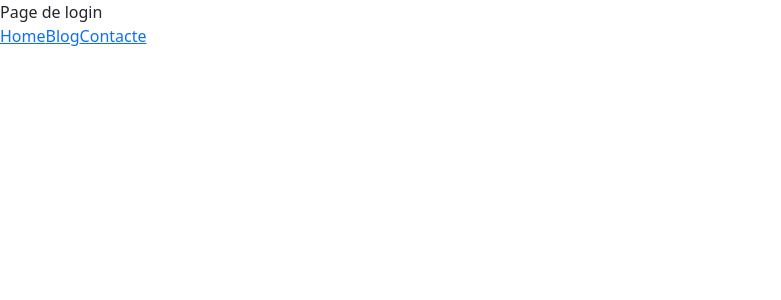
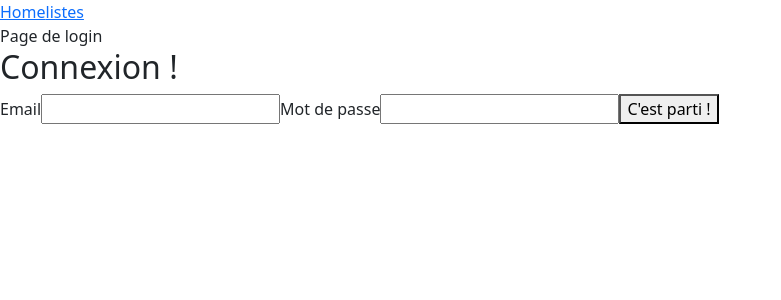
Before and after one commit to FlorentBouysse/TodoList_Symfo, a React (Vite) app in the folder frontend/: page / in a window 1280 px wide. Shown: the top 300 px of the page, without its empty margins (0-781 px from the left). Built offline with nearby package versions, Linux system fonts and the light colour scheme; no server answers.

Commit message:
create components for login

```diff
--- a/frontend/src/App.jsx
+++ b/frontend/src/App.jsx
@@ -1,10 +1,9 @@
 import { useEffect, useState } from 'react'
-import Navbar from './components/navbar/Navbar'
-import Login from './components/login/login'
-// import ky from 'ky'
+// import Navbar from './components/navbar/Navbar'
 import axios from 'axios';
 import {RouterProvider} from "react-router-dom";
-import Route from "./routes/Route.jsx"
+import Route from "./routes/Route.jsx";
+import Login from './pages/login/Login.jsx';
 
 
 
@@ -48,8 +47,8 @@ function App() {
     <>
       <div>
         <RouterProvider router={Route} />
-        {/* <Navbar />
-        <Login /> */}
+        {/* <Navbar /> */}
+        <Login />
       </div>
     </>
   )
--- a/frontend/src/components/errorPage/NotFoundPage.jsx
+++ b/frontend/src/components/errorPage/NotFoundPage.jsx
@@ -1,6 +1,9 @@
+import { Link } from "react-router-dom";
+
 export default function NotFoundPage() {
     return (
         <div>
+            <Link to='/'>Accueil</Link>
             <h2>Cette page n'existe pas !</h2>
         </div>
     )
--- /dev/null
+++ b/frontend/src/components/form/Button.jsx
@@ -0,0 +1,7 @@
+
+
+export default function Button({title}) {
+    return (
+        <button>{title}</button>
+    )
+}
--- /dev/null
+++ b/frontend/src/components/form/Input.jsx
@@ -0,0 +1,11 @@
+
+
+export default function Input({type, name, label, }) {
+    return (
+        <label htmlFor={name}>
+            {label}
+            <input type={type} />
+        </label>
+
+    )
+}
--- /dev/null
+++ b/frontend/src/pages/lists/Lists.jsx
@@ -0,0 +1,7 @@
+
+
+export default function Lists() {
+    return (
+        <div>Mes listes</div>
+    )
+}
--- a/frontend/src/components/login/login.jsx
+++ b/frontend/src/pages/login/Login.jsx
@@ -1,3 +1,7 @@
+import Button from "../../components/form/Button";
+import Input from "../../components/form/Input";
+
+
 export default function Login() {
     const handleSubmit = (e) => {
         e.preventDefault();
@@ -8,11 +12,9 @@ export default function Login() {
             <h2>Connexion !</h2>
             <div>
                 <form action="#" method="POST" onSubmit={handleSubmit}>
-                    <label htmlFor="email">Email</label>
-                    <input type="email" />
-                    <label htmlFor="password">Mot de passe</label>
-                    <input type="password" />
-                    <button>C'est parti !</button>
+                    <Input type={'email'} name={'email'} label={'Email'}/>
+                    <Input type={'password'} name={'password'} label={'Mot de passe'} />
+                    <Button title={"C'est parti !"} />
                 </form>
             </div>
         </div>
--- a/frontend/src/routes/Route.jsx
+++ b/frontend/src/routes/Route.jsx
@@ -1,5 +1,6 @@
 import {createBrowserRouter, Link} from "react-router-dom";
 import NotFoundPage from '../components/errorPage/NotFoundPage';
+import Lists from "../pages/lists/Lists";
 
 
 const router = createBrowserRouter([
@@ -7,42 +8,39 @@ const router = createBrowserRouter([
         path: '/',
         element: (
         <div>
-            Page de login
             <nav>
             <Link to="/">Home</Link>
-            <Link to="/blog">Blog</Link>
-            <Link to="/contact">Contacte</Link>
+            <Link to="/listes">listes</Link>
             </nav>
+            Page de login
         </div>
         ),
         errorElement: <NotFoundPage />
     },
     {
-        path: '/blog',
+        path: '/listes',
         element: (
         <div>
-            Page de blog
             <nav>
             <Link to="/">Home</Link>
-            <Link to="/blog">Blog</Link>
-            <Link to="/contact">Contacte</Link>
+            <Link to="/listes">listes</Link>
             </nav>
+            <Lists />
         </div>
         ),
     },
     {
-        path: '/contact',
+        path: '/listes/:listId',
         element: (
         <div>
-            Page de contact
             <nav>
             <Link to="/">Home</Link>
-            <Link to="/blog">Blog</Link>
-            <Link to="/contact">Contact</Link>
+            <Link to="/listes">listes</Link>
             </nav>
+            Page de tâches
         </div>
         ),
     },
-    ]);
+]);
 
-    export default router;
+export default router;
```
Also changed, not shown: 1 other file (tests, documents, lock files or other folders).
